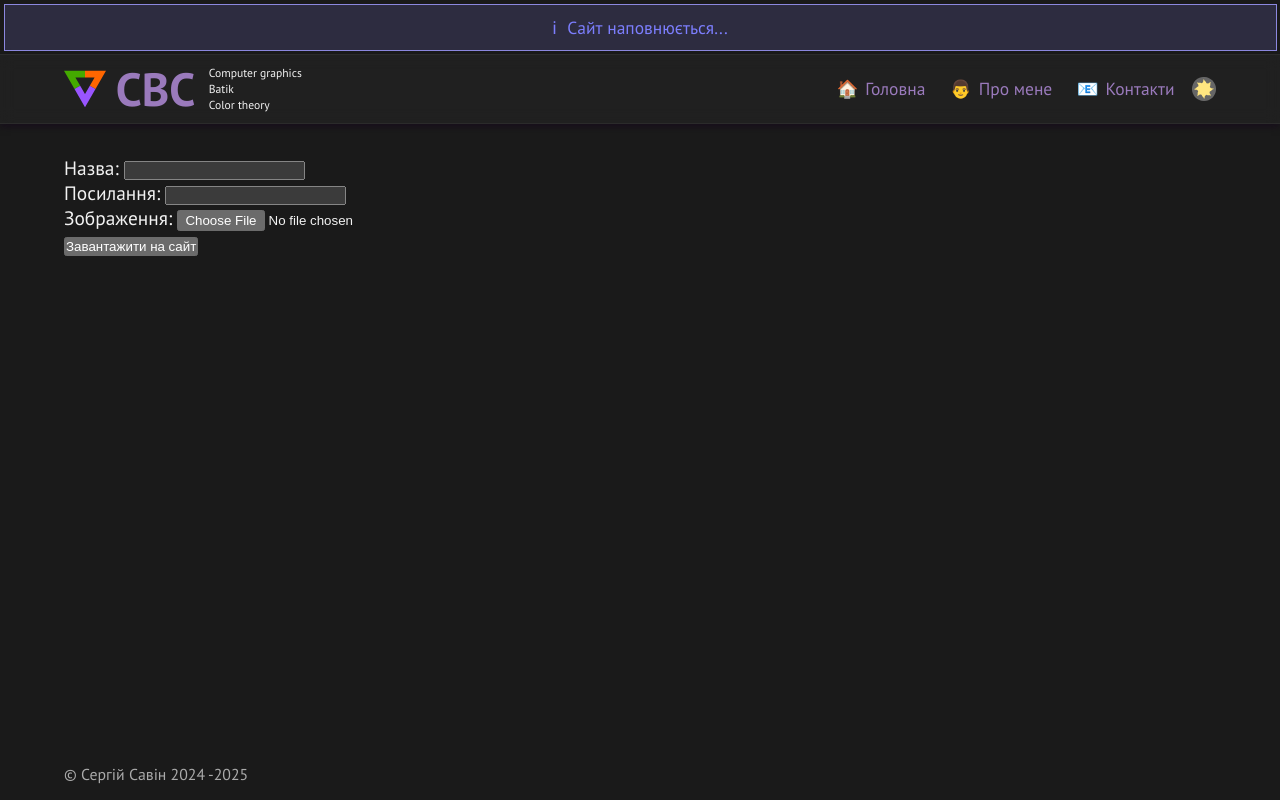
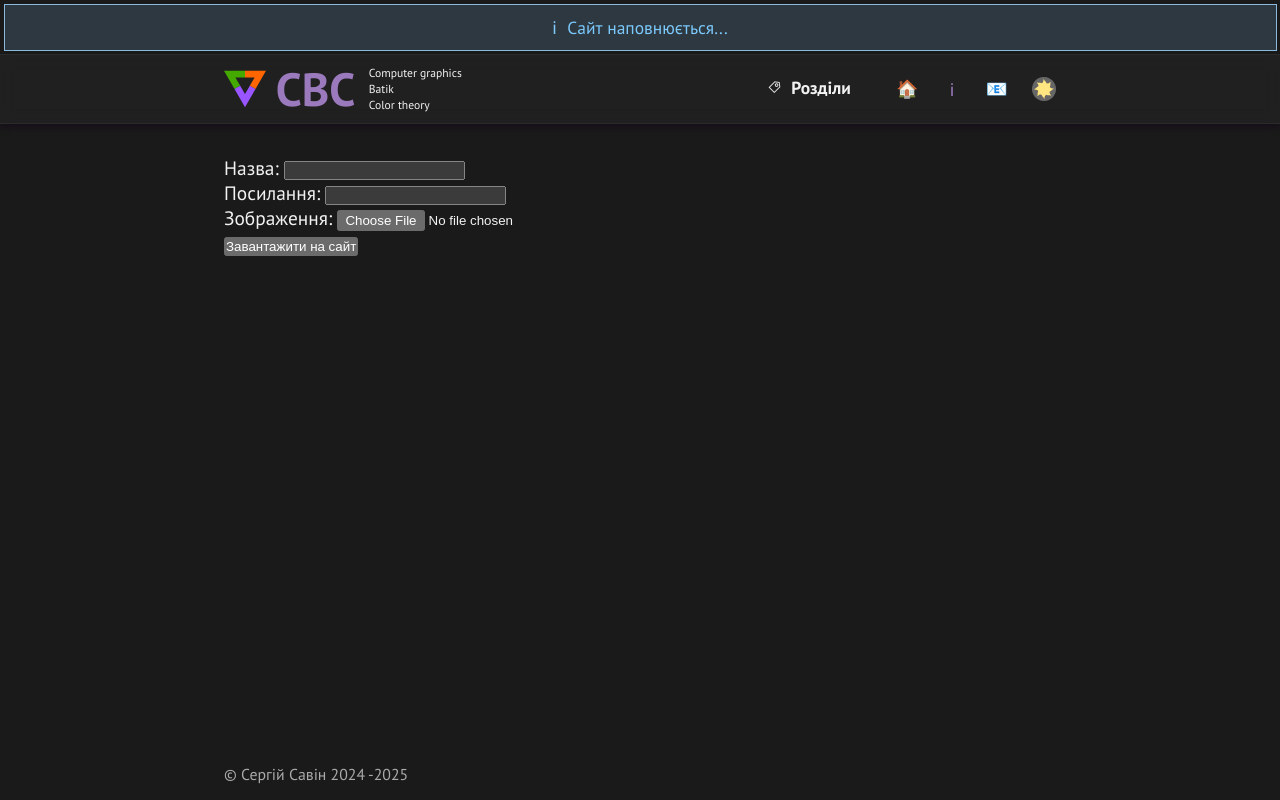
Before and after one commit to Syprox/personal_blog, a Django app: page /upload/ in a window 1280 px wide. Run offline with Django 5.2, Linux system fonts and the light colour scheme; parts of the project's set-up code (start-up, migrations or seed data) failed here and were passed over; some libraries are stand-ins or nearby versions; some web fonts are replaced.

Commit message:
Виправлено помилки зі скриптом та стилями меню мобільної версії

```diff
--- a/blog/templates/blog/base.html
+++ b/blog/templates/blog/base.html
@@ -5,7 +5,8 @@
   {% include 'blog/head.html' %}
 
   <body class="content-grid dark-theme">
-    <div id="menu_bg" class=""></div>
+    {% include 'blog/categories_list.html' %}
+
     {% include 'blog/information.html' %}
 
     {% include 'blog/header.html' %}
@@ -24,7 +25,7 @@
     </main>
 
     {% include 'blog/footer.html' %}
-
+    <div id="menu_bg" class="hide"></div>
     <script src="{% static 'js/main-script.js' %}"></script>
     <script src="{% static 'js/nav.js' %}"></script>
   </body>
--- a/blog/templates/blog/detail.html
+++ b/blog/templates/blog/detail.html
@@ -1,8 +1,7 @@
 {% extends 'blog/base.html' %}
 
 {% block page_content %}
-  {% include 'blog/categories_list.html' %}
-  <section>
+  <section class="full-width">
     <article>
       <h1>{{ post.title }}</h1>
       {% include 'blog/post_info.html' %}
--- a/blog/templates/blog/header.html
+++ b/blog/templates/blog/header.html
@@ -13,14 +13,14 @@
         </small>
       </div>
     </div>
-    {% comment %} <div class="search">
-      <form action="{% url 'search' 'Found' %}" method="POST">
-        {% csrf_token %}
-        {{ search_form.as_p }}
-        <input type="submit" value="Знайти" id="find" />
-      </form>
-    </div> {% endcomment %}
-    <nav aria-label="Pages list" class="">
+    {% comment %}
+    <form action="{% url 'search' 'Found' %}" method="POST">
+      {% csrf_token %}
+      {{ search_form.as_p }}
+      <input type="submit" value="Знайти" id="find" />
+    </form>
+    {% endcomment %}
+    <nav aria-label="Pages list" class="close">
       <div class="tags" id="tags" title="Розділи">
         <strong>Розділи</strong>
         <div class="tags_items">
--- a/blog/templates/blog/index.html
+++ b/blog/templates/blog/index.html
@@ -1,7 +1,6 @@
 {% extends 'blog/base.html' %}
 {% load index %}
 {% block page_content %}
-  {% include 'blog/categories_list.html' %}
   <section class="posts_list">
     <div class="posts_list">
       {% if category %}
--- a/blog/templates/blog/page.html
+++ b/blog/templates/blog/page.html
@@ -1,6 +1,5 @@
 {% extends 'blog/base.html' %}
 {% block page_content %}
-  {% include 'blog/categories_list.html' %}
   <section>
     <h1>{{ page.title }}</h1>
 
--- a/static/css/cs_light.css
+++ b/static/css/cs_light.css
@@ -7,7 +7,7 @@
   --clr-header-bg-opc: hsla(0, 0%, 90%, var(--opc-lvl));
   --clr-text: hsl(0, 0%, 10%);
   --clr-header-text: hsl(0, 0%, 13%);
-  --contrast: color-mix(in lab, currentcolor 30%, var(--clr-bg) 70%);
+  --contrast: color-mix(in lab, currentcolor 15%, var(--clr-bg) 85%);
   --clr-border: white;
   --clr-box-border: color-mix(in lab, currentcolor 65%, var(--clr-text) 20%);
   --clr-shadow: color-mix(
--- a/static/css/main.css
+++ b/static/css/main.css
@@ -17,13 +17,12 @@
   --box-shadow: 0px 3px 6px var(--clr-shadow);
   --theme-icon-shadow: 0px 0px 6px (--clr-text);
   --border: 1px solid var(--clr-border);
-  --padding-inline: 0rem;
-  --content-max-width: 72rem;
-  --content-min-width: 40rem;
-  --wider-block-max-width: 86rem;
-  --wider-block-size: calc(
-    (var(--wider-block-max-width) - var(--content-max-width)) / 2
-  );
+  --padding-inline: clamp(0px, 1vw, 40px);
+  --content-max-width: 52rem;
+  --content-min-width: 32rem;
+  --wider-block-max-width: 64rem;
+  --wider-block-size: calc((100% - var(--content-max-width)) / 4);
+  /* (var(--wider-block-max-width) - var(--content-max-width)) / 2 */
   --grid-row-gap: 0;
   --grid-column-gap: 0rem;
   --tr-time: 150ms;
@@ -48,7 +47,7 @@ html {
   min-height: 100vh;
   color-scheme: light dark;
   overflow-x: clip;
-  max-width: 100vw;
+  max-width: 100%;
   scroll-behavior: smooth;
   accent-color: var(--clr-header-bg);
 }
@@ -64,7 +63,6 @@ body {
   row-gap: var(--grid-row-gap);
   background-color: var(--clr-bg);
   color: var(--clr-text);
-  position: relative;
   max-width: 100%;
 }
 
@@ -86,7 +84,7 @@ a:hover {
 .content-grid,
 .full-width {
   display: grid;
-  grid-template-columns: [full-width-start] minmax(var(--padding-inline), 1fr) [wider-block-start] minmax(0, var(--wider-block-size)) [content-start] min(100% - var(--padding-inline) * 2, var(--content-max-width)) [content-end] minmax(0, var(--wider-block-size)) [wider-block-end] minmax(var(--padding-inline), 1fr) [full-width-end];
+  grid-template-columns: [full-width-start] minmax(0, 1fr) [wider-block-start] minmax(0, var(--wider-block-size)) [content-start] min(100% - var(--padding-inline) * 2, var(--content-max-width)) [content-end] minmax(0, var(--wider-block-size)) [wider-block-end] minmax(0, 1fr) [full-width-end];
 }
 
 .content-grid > :not(.wider-block, .full-width),
@@ -136,7 +134,7 @@ footer {
 }
 
 .box[data-type=info] {
-  --color: rgb(0, 81, 255);
+  --color: rgb(0, 183, 255);
 }
 
 .box[data-type=success] {
@@ -266,7 +264,7 @@ header .wrapper nav #main::before {
   content: "🏠";
 }
 header .wrapper nav #about_me::before {
-  content: "👨";
+  content: "ℹ";
 }
 header .wrapper nav #contacts::before {
   content: "📧";
@@ -274,20 +272,18 @@ header .wrapper nav #contacts::before {
 header .wrapper nav .tags {
   display: none;
   position: relative;
-  height: 100%;
   padding: 0.4em 1.2em 0.6em;
   cursor: pointer;
   border-radius: var(--br);
 }
-header .wrapper nav .tags:hover,
-header .wrapper nav .tags .open {
+header .wrapper nav .tags:hover, header .wrapper nav .tags.open {
   background-color: var(--clr-bg-opc);
 }
 header .wrapper nav .tags.open .tags_items {
   display: flex;
   top: 100%;
   opacity: 1;
-  transition: display 0ms, all var(--tr-time) ease-out;
+  transition: display 0ms, all var(--tr-time) ease-out 100ms;
   transition-behavior: allow-discrete;
 }
 header .wrapper nav .tags::before {
@@ -346,28 +342,21 @@ header #theme-toggle {
   cursor: pointer;
 }
 
-main {
-  display: flex;
-  margin: 1.6em 0;
-}
-main hr {
-  width: 38.2%;
-}
-main aside,
-main section {
-  padding: 0 1em;
-}
-main aside {
-  min-width: -moz-fit-content;
-  min-width: fit-content;
+aside {
+  position: absolute;
+  left: 0;
+  top: 7em;
+  width: -moz-fit-content;
+  width: fit-content;
   display: flex;
   flex-direction: column;
   font-family: "PT Sans Narrow", serif;
   font-weight: 400;
   font-style: normal;
   line-height: var(--fs-1);
+  padding: 0 1em;
 }
-main aside h2 {
+aside h2 {
   margin: 0;
   color: var(--clr-bg);
   background-color: var(--clr-secondary-text);
@@ -375,26 +364,36 @@ main aside h2 {
   margin-bottom: 0.1rem;
   font-size: var(--fs-2);
 }
-main aside h2::before {
+aside h2::before {
   display: inline-block;
   font-size: var(--fs-0);
   transform: rotate(45deg);
   content: "𖤘";
   padding: 0.3em;
 }
-main aside a {
+aside a {
   padding: 0.4em 1em 0.5em 1.4em;
   margin: 1px 0;
   background-color: var(--clr-link-bg);
   transition: background-color var(--tr-time) ease-out;
 }
-main aside a:last-child {
+aside a:last-child {
   padding-bottom: 0.7em;
   margin-bottom: 0;
 }
-main aside a:hover, main aside a:focus, main aside a:active {
+aside a:hover, aside a:focus, aside a:active {
   background-color: var(--clr-linkhover-bg);
   transition: background-color var(--tr-time) ease-out;
+}
+
+main {
+  margin: 1.6em 0;
+}
+main hr {
+  width: 38.2%;
+}
+main section {
+  padding: 0 1em;
 }
 main section h1:nth-child(1),
 main aside h2:nth-child(1) {
```
Also changed, not shown: other parts of static/css/main.css (+28 -15 lines), static/js/nav.js (+27 -9 lines).
